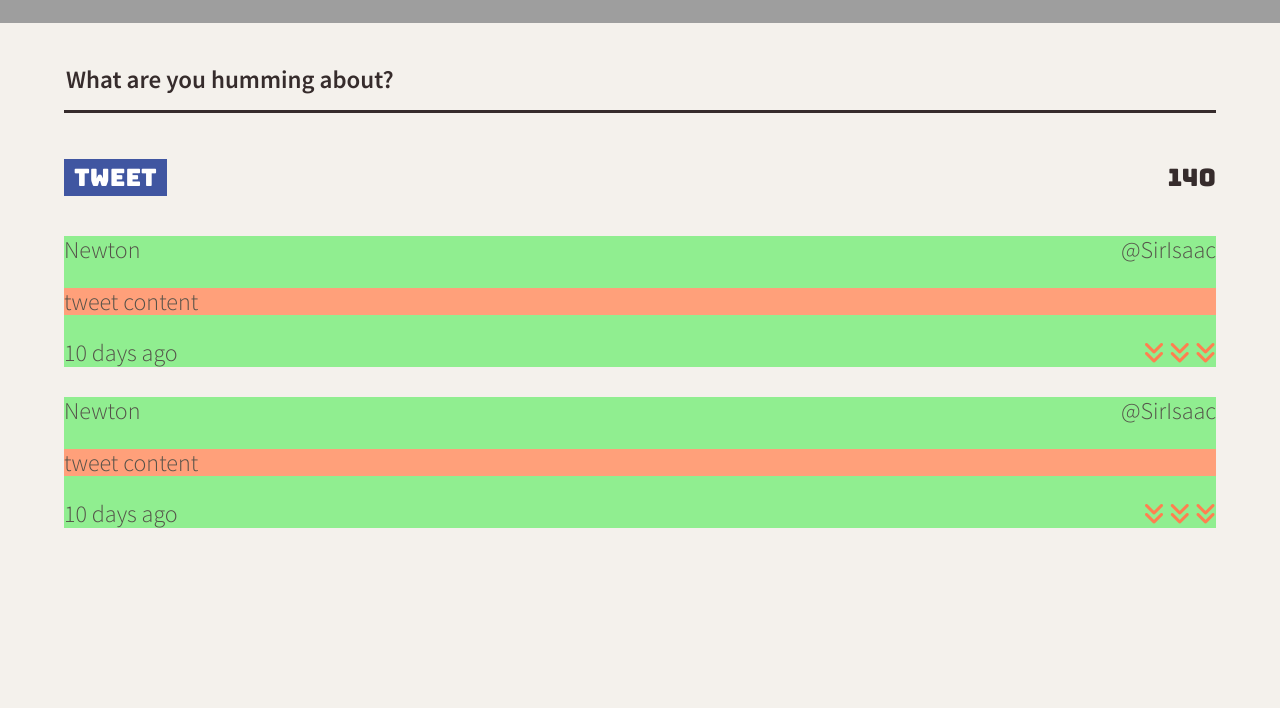
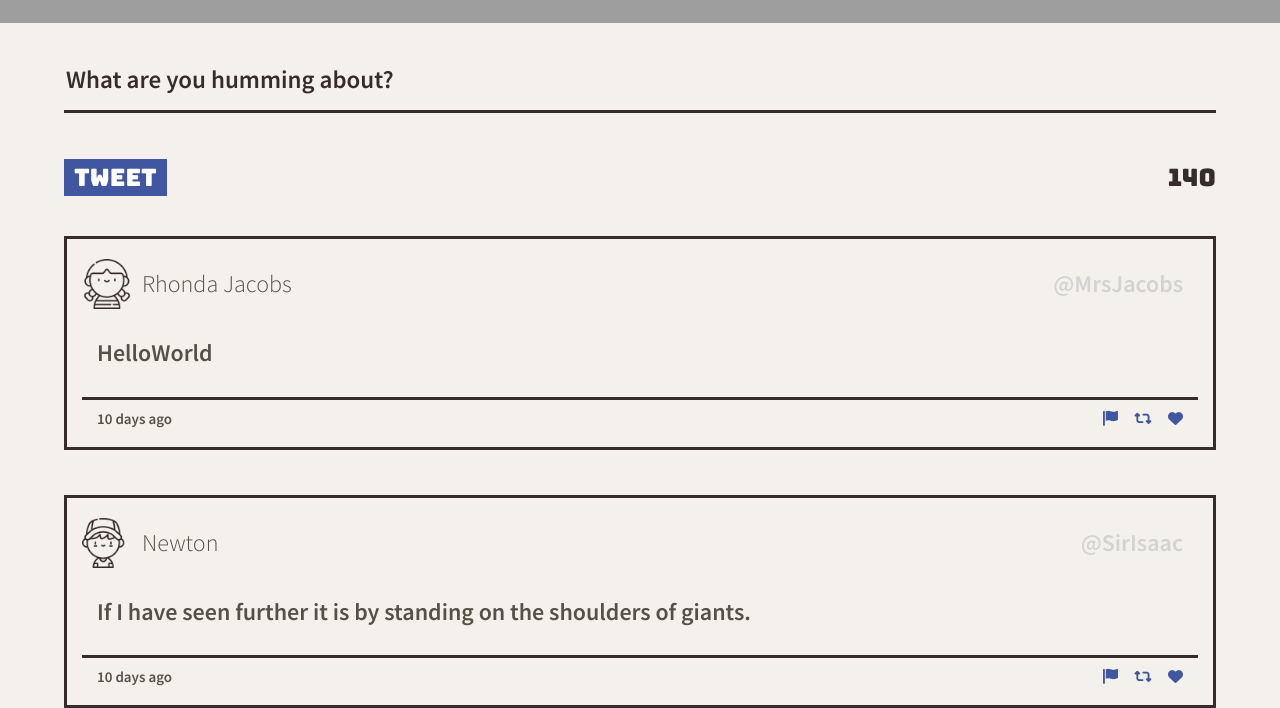
Before and after one commit to dariakiseleva/tweeter, a website: page public/index.html in a window 1280 px wide. Shown: the part 497-1205 px from the top of the page. Before the commit the page ends 1026 px from the top, so only its background shows below. Drawn offline with nearby package versions, Linux system fonts and the light colour scheme; grey boxes are pictures that could not be loaded.

Commit message:
Complete styling of tweets

```diff
--- a/public/index.html
+++ b/public/index.html
@@ -69,16 +69,19 @@
         <!-- SINGLE TWEET -->
         <article class="tweet">
           <header>
-            <div class="username">Newton</div>
-            <div class="userhandle">@SirIsaac</div>
+            <div>
+              <img src="./images/girl-avatar.png" class="usericon">
+              <div class="username">Rhonda Jacobs</div>
+            </div>
+            <div class="userhandle">@MrsJacobs</div>
           </header>
-          <p>tweet content</p>
+          <p>HelloWorld</p>
           <footer>
             <div class="days-ago">10 days ago</div>
             <div class="tweet-actions">
-              <i class="fa-solid fa-angles-down"></i>
-              <i class="fa-solid fa-angles-down"></i>
-              <i class="fa-solid fa-angles-down"></i>
+              <i class="fa-solid fa-flag"></i>
+              <i class="fa-solid fa-retweet"></i>
+              <i class="fa-solid fa-heart"></i>
             </div>
           </footer>
         </article>
@@ -86,16 +89,21 @@
         <!-- SINGLE TWEET -->
         <article class="tweet">
           <header>
-            <div class="username">Newton</div>
+            <div>
+              <img src="./images/boy-avatar.png" class="usericon">
+              <div class="username">Newton</div>
+            </div>
             <div class="userhandle">@SirIsaac</div>
           </header>
-          <p>tweet content</p>
+          <p>If I have seen further it is by standing on the shoulders of giants.</p>
           <footer>
             <div class="days-ago">10 days ago</div>
             <div class="tweet-actions">
-              <i class="fa-solid fa-angles-down"></i>
-              <i class="fa-solid fa-angles-down"></i>
-              <i class="fa-solid fa-angles-down"></i>
+              <i class="fa-solid fa-flag"></i>
+              <i class="fa-solid fa-retweet"></i>
+              <i class="fa-solid fa-heart"></i>
+
+
             </div>
           </footer>
         </article>
--- a/public/styles/tweets.css
+++ b/public/styles/tweets.css
@@ -1,30 +1,88 @@
+/* All tweets */
 #tweet-container {
-  margin-top: 40px;
+  margin: 40px 0;
   display: flex;
   flex-direction: column;
-  gap: 30px;
+  gap: 45px;
 }
 
+/* One tweet */
 .tweet {
-  background-color: lightgreen;
   display: flex;
   flex-direction: column;
   gap: 0;
+
+  border: 3px solid #362C2C;
+  padding: 15px;
 }
 
-.tweet > header {
-  background-color: lightgreen;
-  justify-content: space-between;
-  display: flex;
-}
-
-.tweet > p {
-  background-color: lightsalmon;
+.tweet:hover{
+  box-shadow: 10px 10px 0px -2px rgba(64,86,161,0.29)
 
 }
 
+/* Header area of tweet containing avatar, username, and userhandle */
+
+.tweet > header {
+  display: flex;
+  justify-content: space-between;
+  align-items: center;
+
+  padding: 5px 15px 0 0;
+}
+
+.tweet > header > div:first-child {
+  height: 100%;
+  display: flex;
+  gap: 10px;
+  align-items: center;
+}
+
+.userhandle{
+  color: lightgrey;
+  font-weight: bold;
+}
+
+.usericon{
+  height: 50px;
+}
+
+/* Content of tweet */
+.tweet > p {
+  margin: 0;
+  padding: 30px 15px;
+
+  font-weight: bold;
+}
+
+/* Footer area of tweet age of tweet and tweet action icons */
+
 .tweet > footer {
+  display: flex;
   justify-content: space-between;
-  background-color: lightgreen;
+  align-items: center;
+
+  height: 35px;
+
+  border-top: 3px solid #362C2C;
+  margin: 0;
+  padding: 10px 15px 5px;
+
+  font-weight: bold;
+  font-size: 15px;
+}
+
+/* Flag, retweet, and like icons inside tweet-actions container */
+.tweet-actions {
+  width: 80px;
   display: flex;
+  justify-content: space-between;
 }
+
+.tweet-actions > i {
+  color: #4056A1;
+}
+
+.tweet-actions > i:hover {
+  color: coral;
+}
```
Also changed, not shown: public/images/boy-avatar.png (added), public/images/girl-avatar.png (added).
